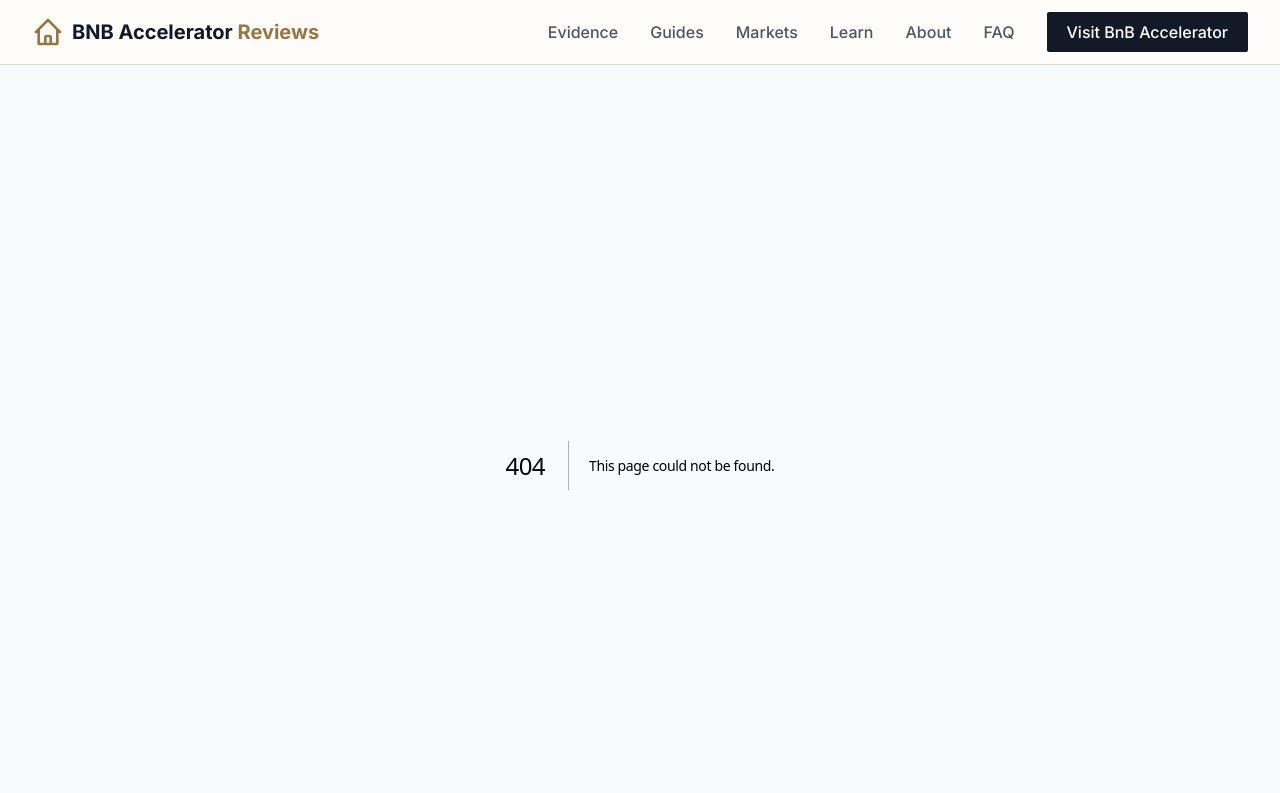
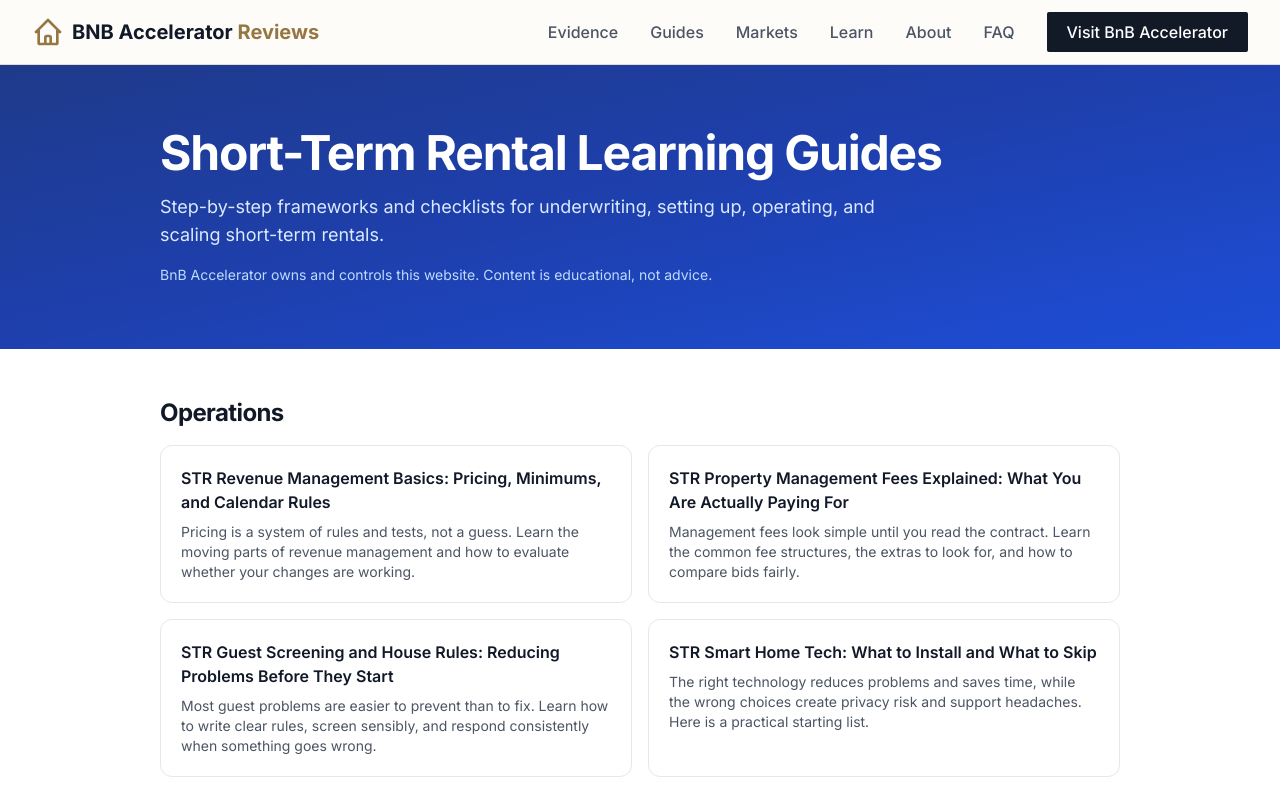
Before and after one commit to drconnorrobertson/bnbacceleratorreviews, a Next.js app: page /learn in a window 1280 px wide. Before the commit this address had no page. Shown: the top 793 px of the page. Built offline with nearby package versions, Linux system fonts and the light colour scheme.

Commit message:
Add /learn index page

```diff
--- /dev/null
+++ b/app/learn/page.js
@@ -0,0 +1,20 @@
+import IndexLayout from "@/components/IndexLayout";
+import { learnGuides } from "@/data/learn";
+
+export const metadata = {
+  title: "Short-Term Rental Learning Guides",
+  description: "Practical STR guides on underwriting, operations, setup, and strategy, with checklists and clearly labeled illustrative examples.",
+  alternates: { canonical: "https://bnbacceleratorreviews.com/learn" },
+};
+
+export default function LearnPage() {
+  return (
+    <IndexLayout
+      title="Short-Term Rental Learning Guides"
+      intro="Step-by-step frameworks and checklists for underwriting, setting up, operating, and scaling short-term rentals."
+      basePath="/learn"
+      items={learnGuides}
+      groupBy={(g) => g.category}
+    />
+  );
+}
```
